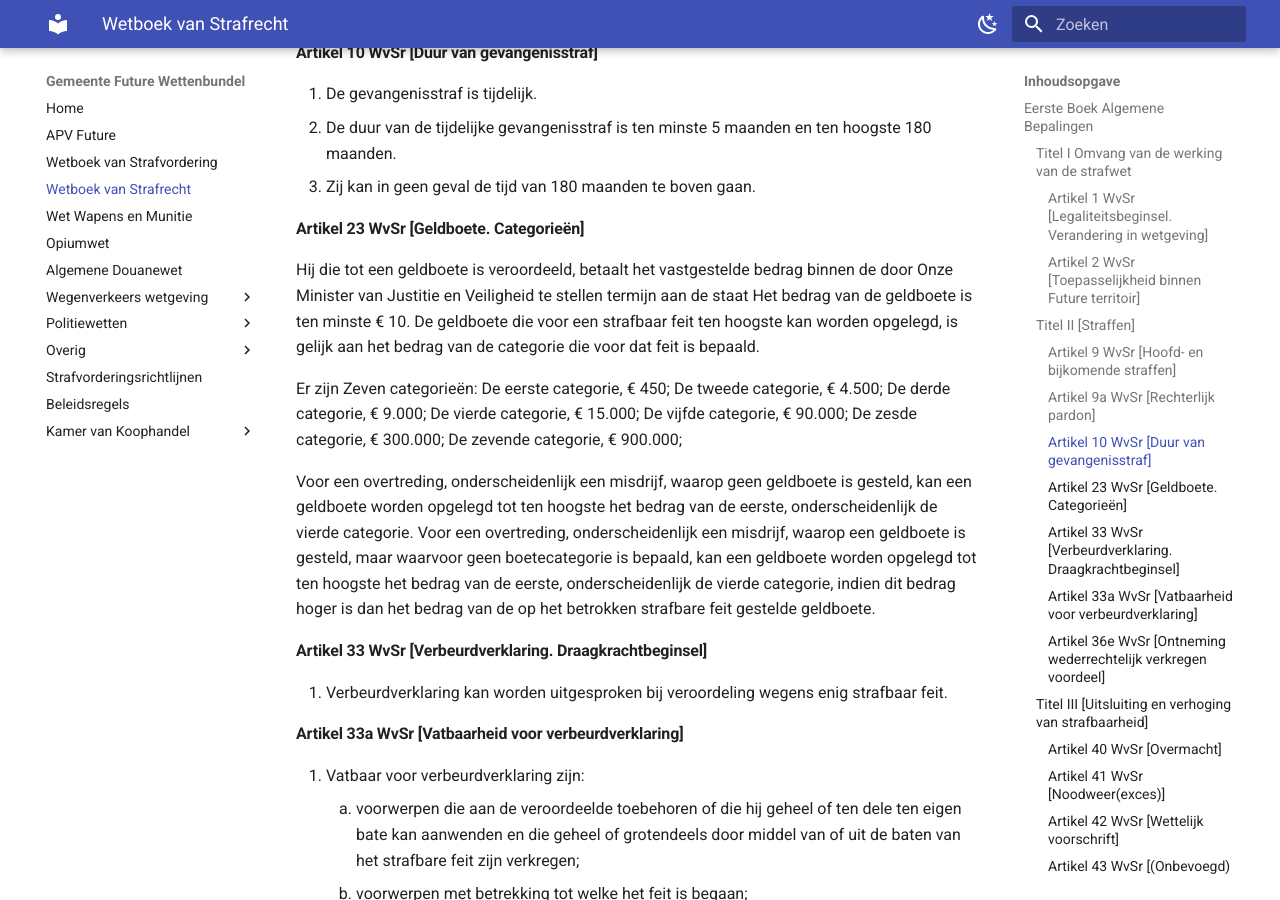
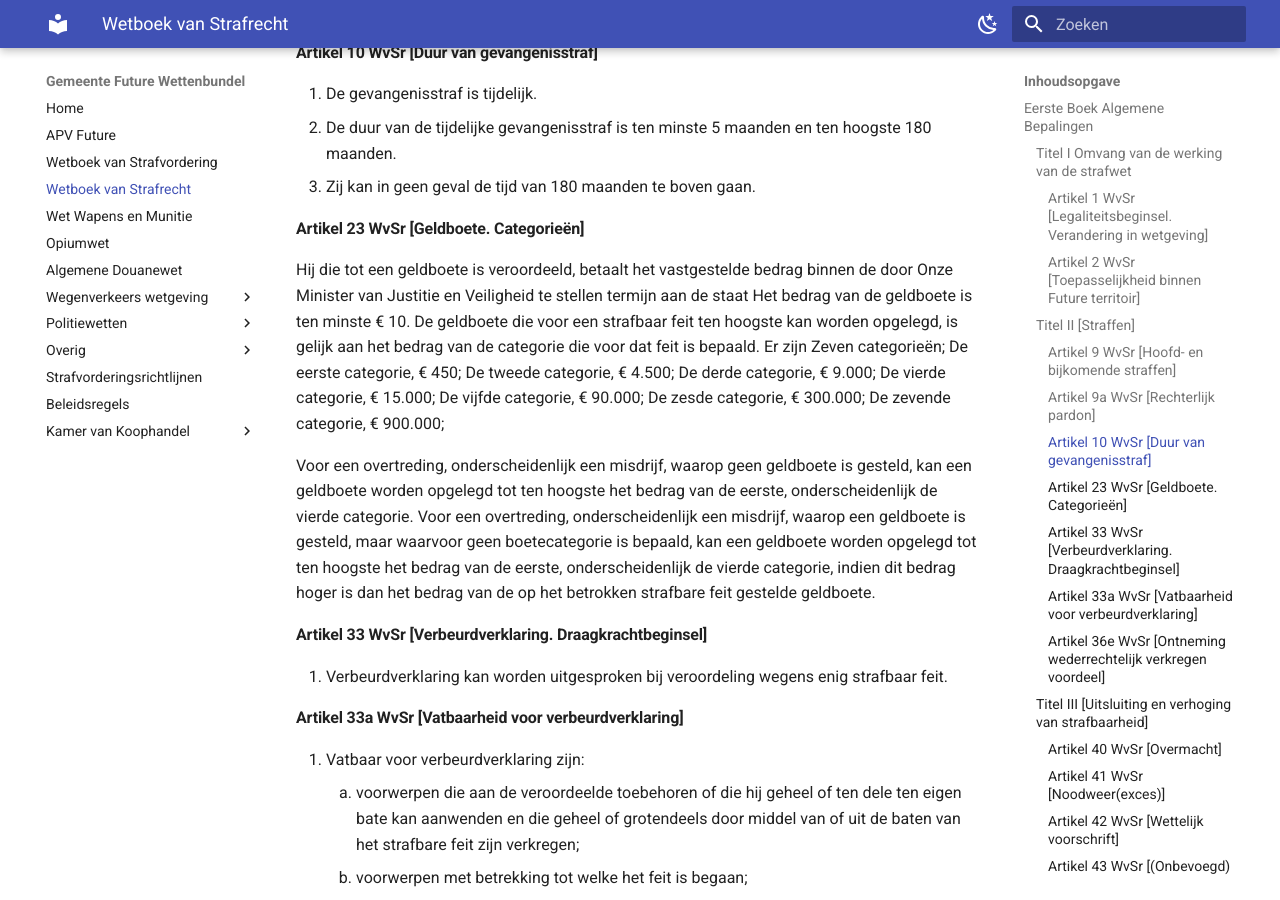
Before and after one commit to EnriqueFernandez20/FutureRP-Wettenbundel, an MkDocs documentation site: the page built from docs/wetboek-van-strafrecht.md, in a window 1280 px wide and 900 px high, scrolled down 1417 px. Built offline with MkDocs 1.6.1 and Material for MkDocs 9.7.7, drawn with Linux system fonts in a browser that asks for light colours.

```diff
--- a/docs/wetboek-van-strafrecht.md
+++ b/docs/wetboek-van-strafrecht.md
@@ -46,8 +46,7 @@ Indien de rechter dit raadzaam acht in verband met de geringe ernst van het feit
 Hij die tot een geldboete is veroordeeld, betaalt het vastgestelde bedrag binnen de door Onze Minister van Justitie en Veiligheid te stellen termijn aan de staat
 Het bedrag van de geldboete is ten minste € 10.
 De geldboete die voor een strafbaar feit ten hoogste kan worden opgelegd, is gelijk aan het bedrag van de categorie die voor dat feit is bepaald.
-
-Er zijn Zeven categorieën:
+Er zijn Zeven categorieën;
    De eerste categorie, € 450;
    De tweede categorie, € 4.500;
    De derde categorie, € 9.000;
```
